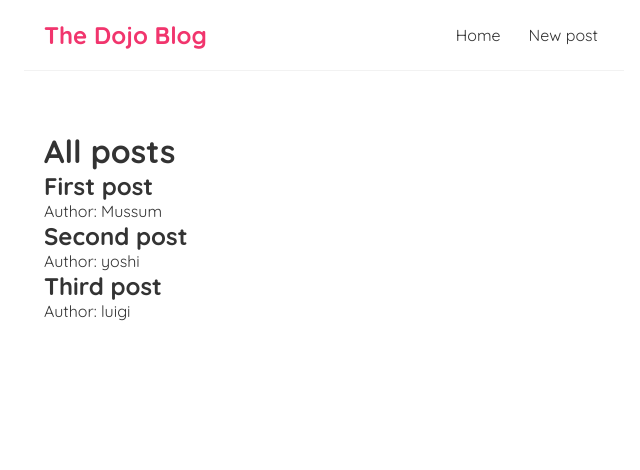
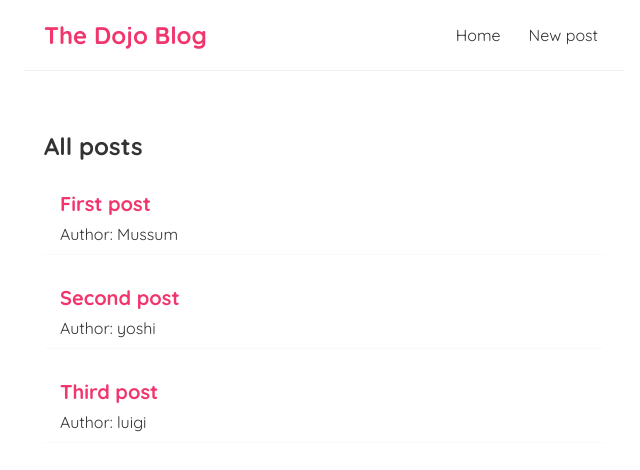
Before and after one commit to lu1zf/dojo-blog, a React (Create React App) app: page / in a window 1280 px wide. Shown: the top 470 px of the page, without its empty margins (316-956 px from the left). Built offline with nearby package versions, Linux system fonts and the light colour scheme; data requests are answered from the project's data file.

Commit message:
feat: insert posts links

```diff
--- a/src/components/PostList/index.js
+++ b/src/components/PostList/index.js
@@ -1,11 +1,15 @@
+import { Link } from "react-router-dom";
+
 const PostList = ({ posts, title }) => {
   return (
     <div className="post-list">
-      <h1>{title}</h1>
+      <h2>{title}</h2>
       {posts.map(post => (
-        <div className="blog-preview" key={post.id}>
-          <h2>{post.title}</h2>
-          <p>Author: {post.author}</p>
+        <div className="post-preview" key={post.id}>
+          <Link to={`/posts/${post.id}`}>
+            <h2>{post.title}</h2>
+            <p>Author: {post.author}</p>
+          </Link>
         </div>
       ))}
     </div>
```
